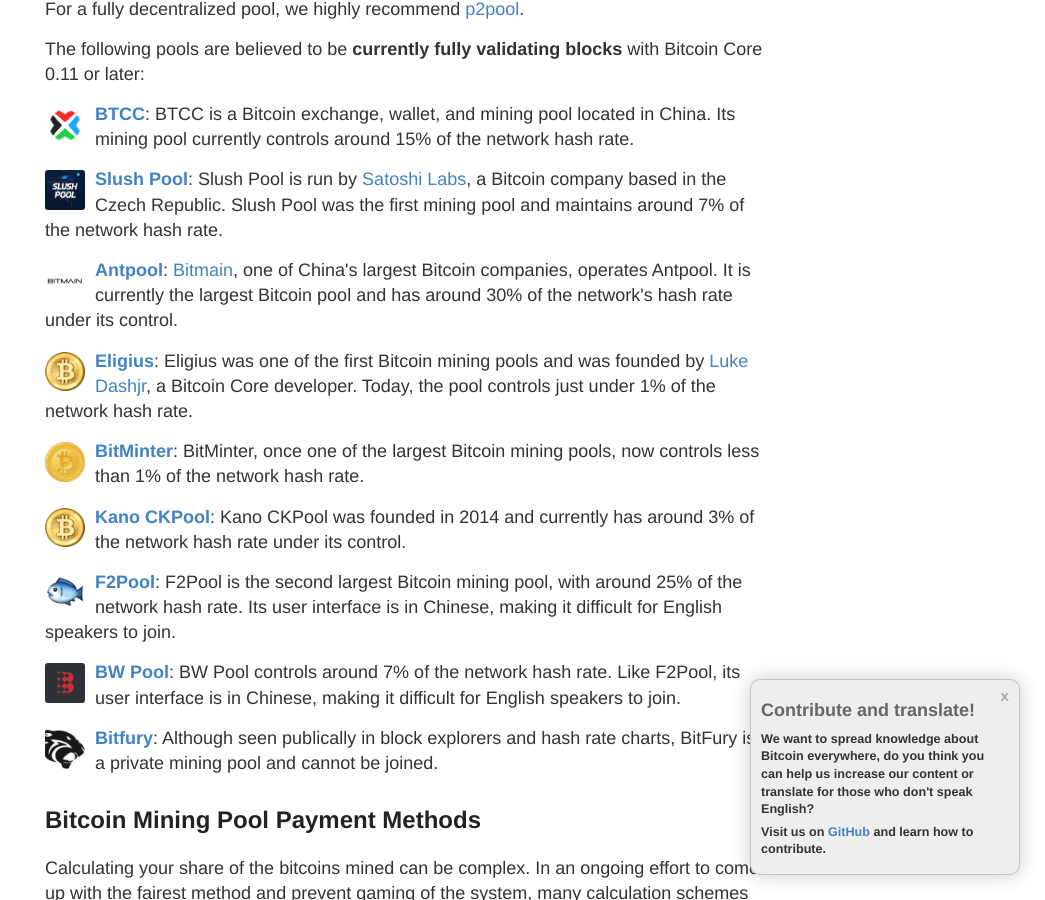
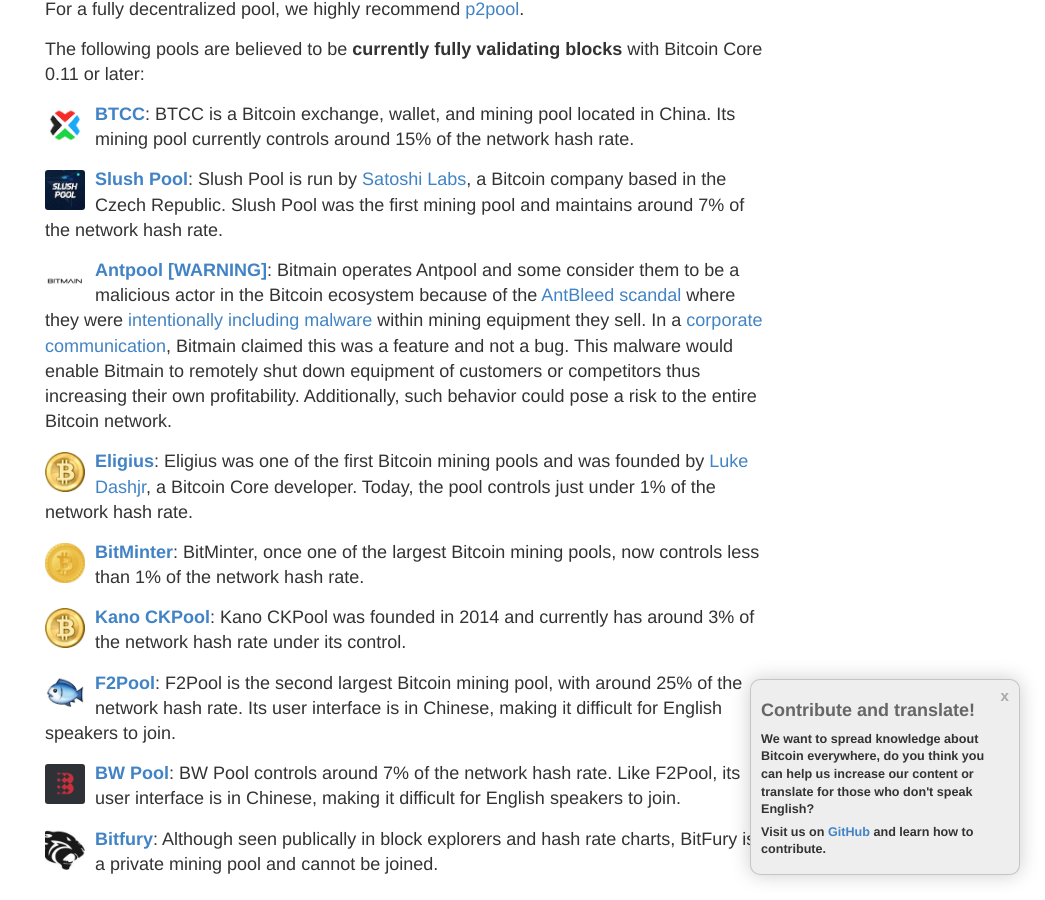
Before and after one commit to vesk4000/bm, a Jekyll site: the page built from en/bm-pools.html, in a window 1280 px wide and 900 px high, scrolled down 2629 px. Shown: the whole window, without its empty margins (235-1280 px from the left). Built offline with Jekyll 4.4.1, drawn with Linux system fonts in a browser that asks for light colours; nearby versions of some CDN libraries; some of the changed text lies outside the part shown.

Commit message:
Antbleed Scandal
Warning due to network threat posed from security vulnerabilities
resulting from Antbleed scandal regardless of intent.

```diff
--- a/_data/pools.yml
+++ b/_data/pools.yml
@@ -8,9 +8,9 @@
    desc: Slush Pool is run by <a href="http://satoshilabs.com/">Satoshi Labs</a>, a Bitcoin company based in the Czech Republic. Slush Pool was the first mining pool and maintains around 7% of the network hash rate.
    img: slush.png
 
- - pool: Antpool
-   url: https://antpool.com/home.htm
-   desc: <a href="https://www.bitmaintech.com/product.htm">Bitmain</a>, one of China's largest Bitcoin companies, operates Antpool. It is currently the largest Bitcoin pool and has around 30% of the network's hash rate under its control.
+ - pool: <strong class="red accent-4 white-text">Antpool [WARNING]</strong>
+   url:
+   desc: Bitmain operates Antpool and some consider them to be a malicious actor in the Bitcoin ecosystem because of the <a href="https://www.antbleed.com">AntBleed scandal</a> where they were <a href="https://cointelegraph.com/news/bitmain-claims-antbleed-had-no-malicious-intent-does-it-really-matter-for-bitcoin-miners">intentionally including malware</a> within mining equipment they sell. In a <a href="/images/bitmain-antbleed.pdf">corporate communication</a>, Bitmain claimed this was a feature and not a bug. This malware would enable Bitmain to remotely shut down equipment of customers or competitors thus increasing their own profitability. Additionally, such behavior could pose a risk to the entire Bitcoin network.
    img: bitmain.jpg
 
  - pool: Eligius
--- a/en/bm-pools.html
+++ b/en/bm-pools.html
@@ -1,7 +1,7 @@
 ---
 layout: default
-title: Learn about Bitcoin mining pools
-description: Bitcoin mining pools are a way for Bitcoin miners to pool their resources together.
+title: The Best Bitcoin Mining Pools For Making Money
+description: Learn which Bitcoin mining pools are best for making money for Bitcoin miners.
 permalink: /bitcoin-mining-pools/
 toc:
   nc: Network Consensus
```
Also changed, not shown: other parts of en/bm-pools.html (+2 -2 lines), 1 other file.
